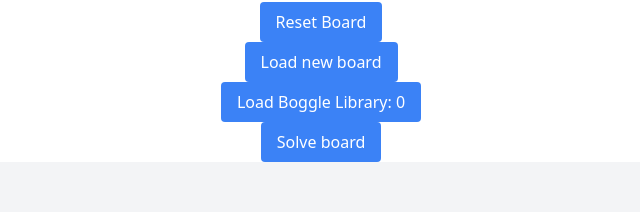
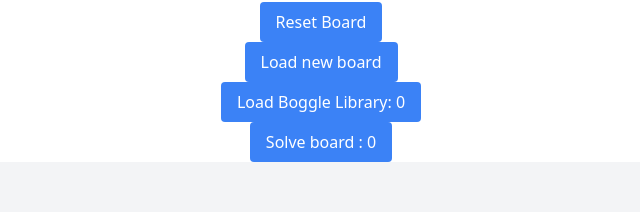
Before and after one commit to dlipino/CSNW-demo-dlp, a React (Vite) app: page /boggle in a window 1280 px wide. Shown: the part 78-290 px from the top of the page, without its empty margins (319-959 px from the left). Built offline with nearby package versions, Linux system fonts and the light colour scheme.

Commit message:
Adding number to solve count

```diff
--- a/src/components/boggle/main.tsx
+++ b/src/components/boggle/main.tsx
@@ -52,7 +52,7 @@ const BoggleMain = () => {
         <button
         className="bg-blue-500 text-white py-2 px-4 rounded hover:bg-blue-700"
         onClick={handleSolve}>
-           Solve board
+           Solve board : {solvedWords.length}
         </button>
 
         <div className="h-screen flex items-center justify-center bg-gray-100">
@@ -62,7 +62,7 @@ const BoggleMain = () => {
         <span className="flex-grow block border-t border-black"></span>
         <span className="flex-none block mx-4 px-4 py-2.5 text-md rounded leading-none font-medium bg-black text-white">
         Available Words
-    </span>
+        </span>
         <span className="flex-grow block border-t border-black"></span>
     </h2>
     <div className="flex justify-center flex-wrap gap-2 p-4 max-w-sm mx-auto my-4 text-sm">
```
Also changed, not shown: 1 other file (tests, documents, lock files or other folders).
